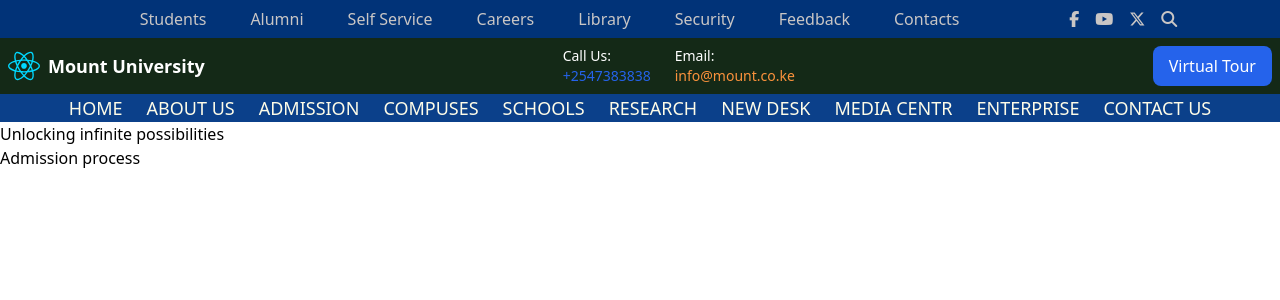
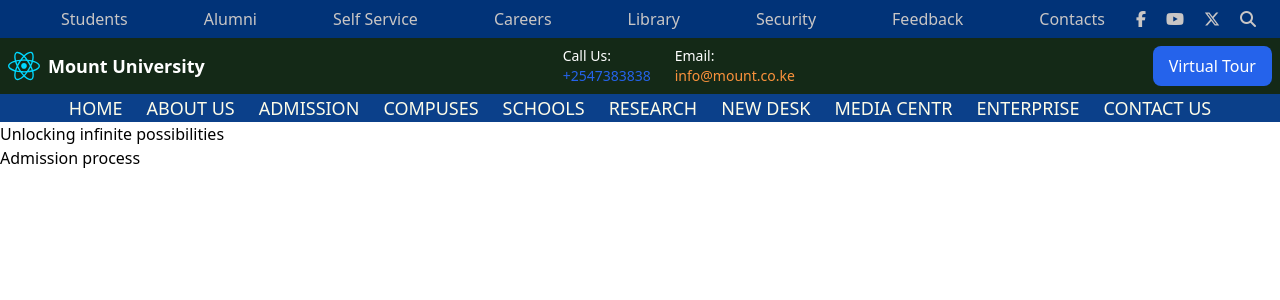
Before and after one commit to Maxaomar/mount-university, a React (Vite) app: page / in a window 1280 px wide. Shown: the top 300 px of the page. Built offline with nearby package versions, Linux system fonts and the light colour scheme.

Commit message:
changed fonts and spacing

```diff
--- a/src/navs/TopNav.jsx
+++ b/src/navs/TopNav.jsx
@@ -1,7 +1,7 @@
 export function TopNav() {
   return(
     <nav className="flex justify-evenly items-center text-navText text-base navs bg-topNavbg">
-      <ul className="flex">
+      <ul className="flex font-topNav gap-8">
             <li className="list-item"><a href="">Students</a></li>
             <li className="list-item"><a href="">Alumni</a></li>
             <li className="list-item"><a href="">Self Service</a></li>
@@ -13,7 +13,7 @@ export function TopNav() {
       </ul>
 
 
-      <div className="flex items-center gap-4">
+      <div className="flex items-center gap-5">
           <i class="fa-brands fa-facebook-f"></i>
           <i class="fa-brands fa-youtube"></i>
           <i class="fa-brands fa-x-twitter"></i>
```
